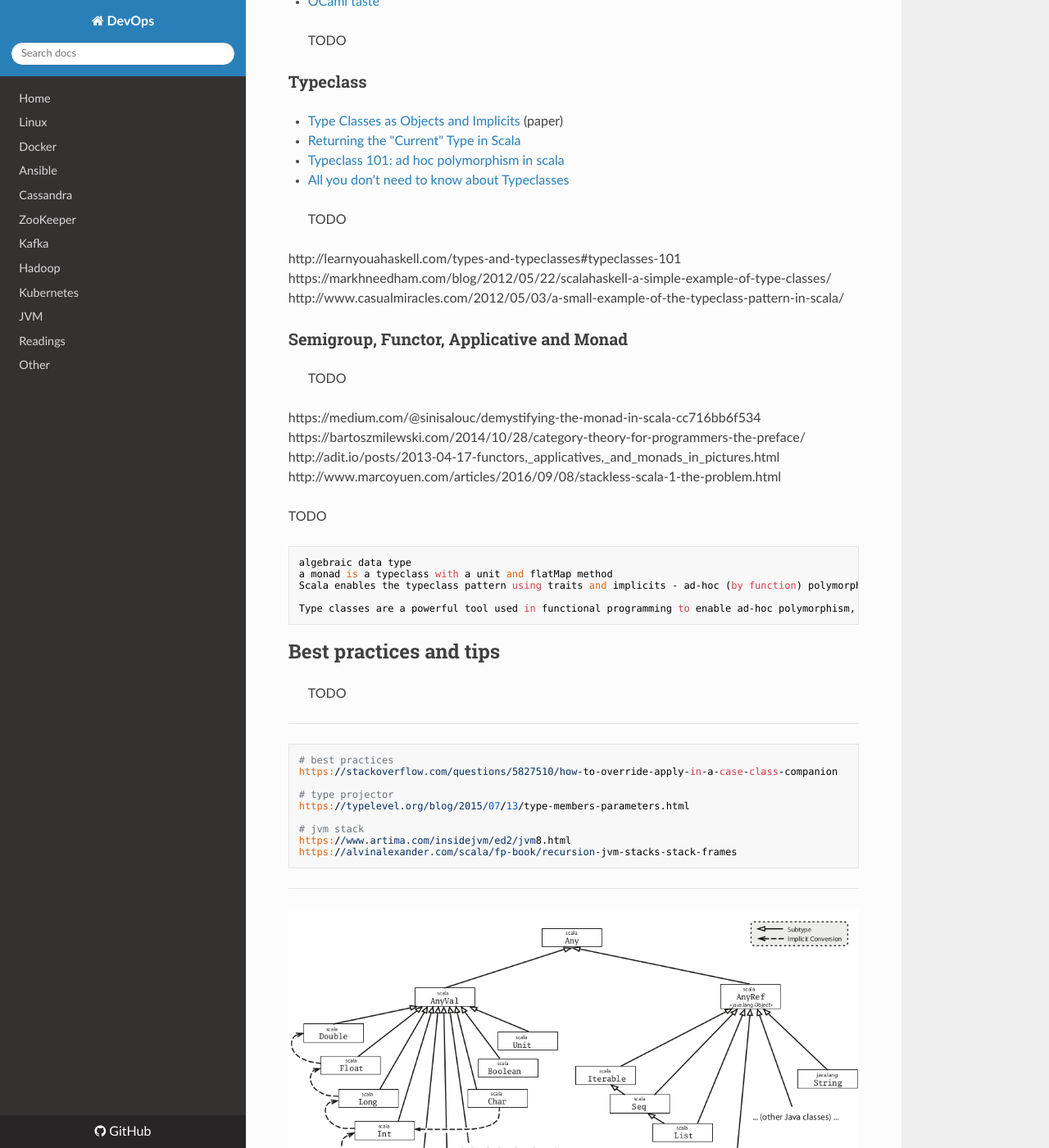
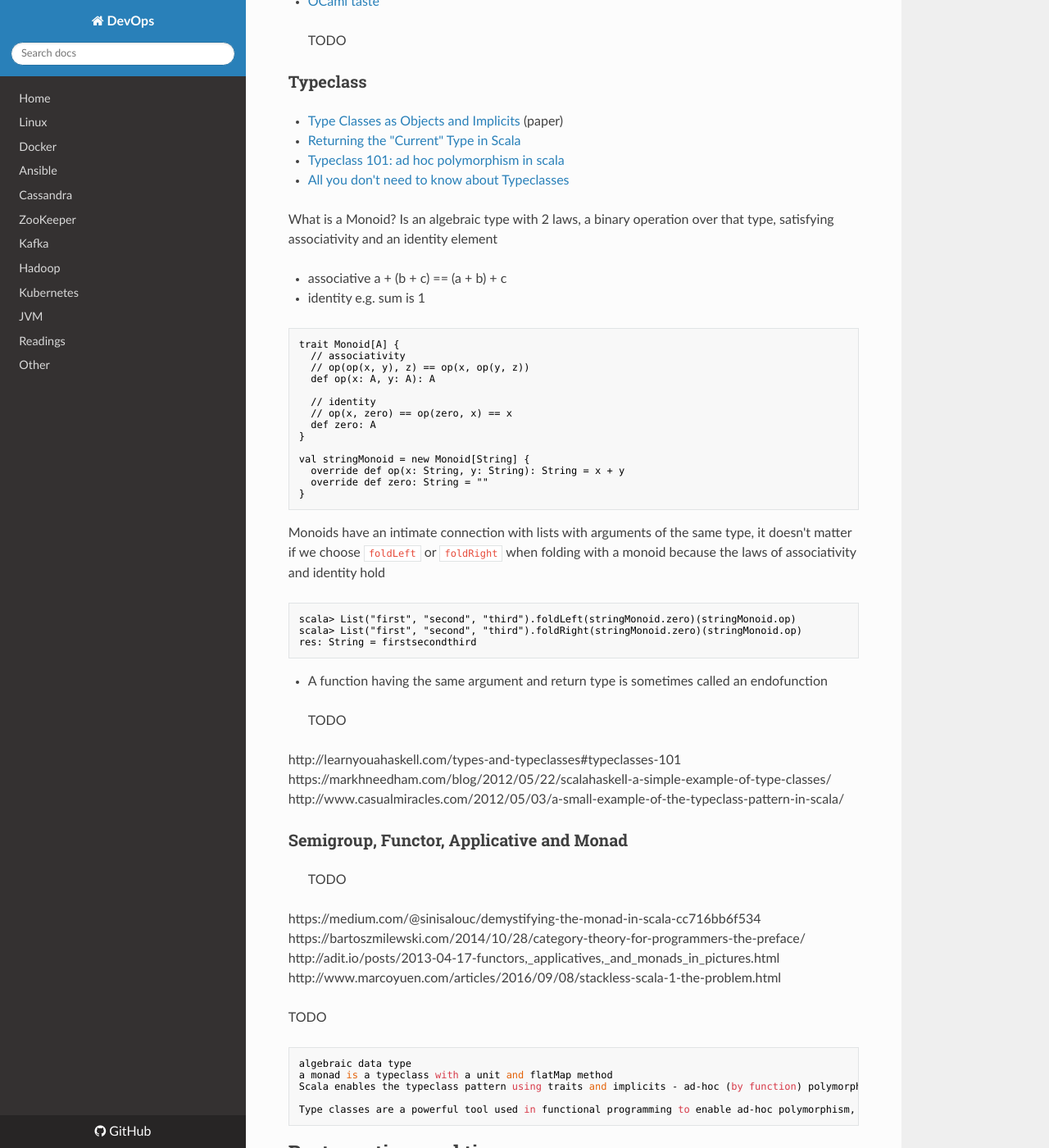
Before and after one commit to niqdev/devops, an MkDocs documentation site: the page built from docs/_scala.md, in a window 1280 px wide and 1400 px high, scrolled down 1058 px. Shown: the whole window at 82% size. Built offline with MkDocs 1.6.1, drawn with Linux system fonts in a browser that asks for light colours; nearby versions of some CDN libraries; old or Windows-style settings are respelled for this version of MkDocs; some of the changed text lies outside the part shown.

Commit message:
doc: update scala

````diff
--- a/dev.txt
+++ b/dev.txt
@@ -8,6 +8,9 @@ TODO
 * sla, percentile, jmx, mbeans, jconsole, jolokia, jstat, javap
 * add notes from JVM memory course, jps
 java -XX:+PrintFlagsFinal -version
+
+>>> example: jmh + scalacheck
+https://www.scalacheck.org/documentation.html
 
 * review kubernetes + minikube
 
--- a/docs/_scala.md
+++ b/docs/_scala.md
@@ -46,6 +46,38 @@
 * [Returning the "Current" Type in Scala](http://tpolecat.github.io/2015/04/29/f-bounds.html)
 * [Typeclass 101: ad hoc polymorphism in scala](https://julien-truffaut.github.io/Typeclass)
 * [All you don't need to know about Typeclasses](http://workday.github.io/assets/scala-exchange-type-classes)
+
+What is a Monoid? Is an algebraic type with 2 laws, a binary operation over that type, satisfying associativity and an identity element
+
+* associative a + (b + c) == (a + b) + c
+* identity e.g. sum is 1
+
+```scala
+trait Monoid[A] {
+  // associativity
+  // op(op(x, y), z) == op(x, op(y, z))
+  def op(x: A, y: A): A
+
+  // identity
+  // op(x, zero) == op(zero, x) == x
+  def zero: A
+}
+
+val stringMonoid = new Monoid[String] {
+  override def op(x: String, y: String): String = x + y
+  override def zero: String = ""
+}
+```
+
+Monoids have an intimate connection with lists with arguments of the same type, it doesn't matter if we choose `foldLeft` or `foldRight` when folding with a monoid because the laws of associativity and identity hold
+
+```scala
+scala> List("first", "second", "third").foldLeft(stringMonoid.zero)(stringMonoid.op)
+scala> List("first", "second", "third").foldRight(stringMonoid.zero)(stringMonoid.op)
+res: String = firstsecondthird
+```
+
+* A function having the same argument and return type is sometimes called an endofunction
 
 > TODO
 
@@ -182,6 +214,9 @@ the method call xs.::(x) , which in turn calls the data constructor ::(x,xs)
 * companion object
 * a **variadic function** accepts zero or more arguments
 * algebraic data type (ADT)
+
+an API should form an algebra — that is, a collection of data types, functions over these data types, and importantly, laws or properties that express relationships between these functions
+
 * volatile
 * compare and swap
 * javap
````
